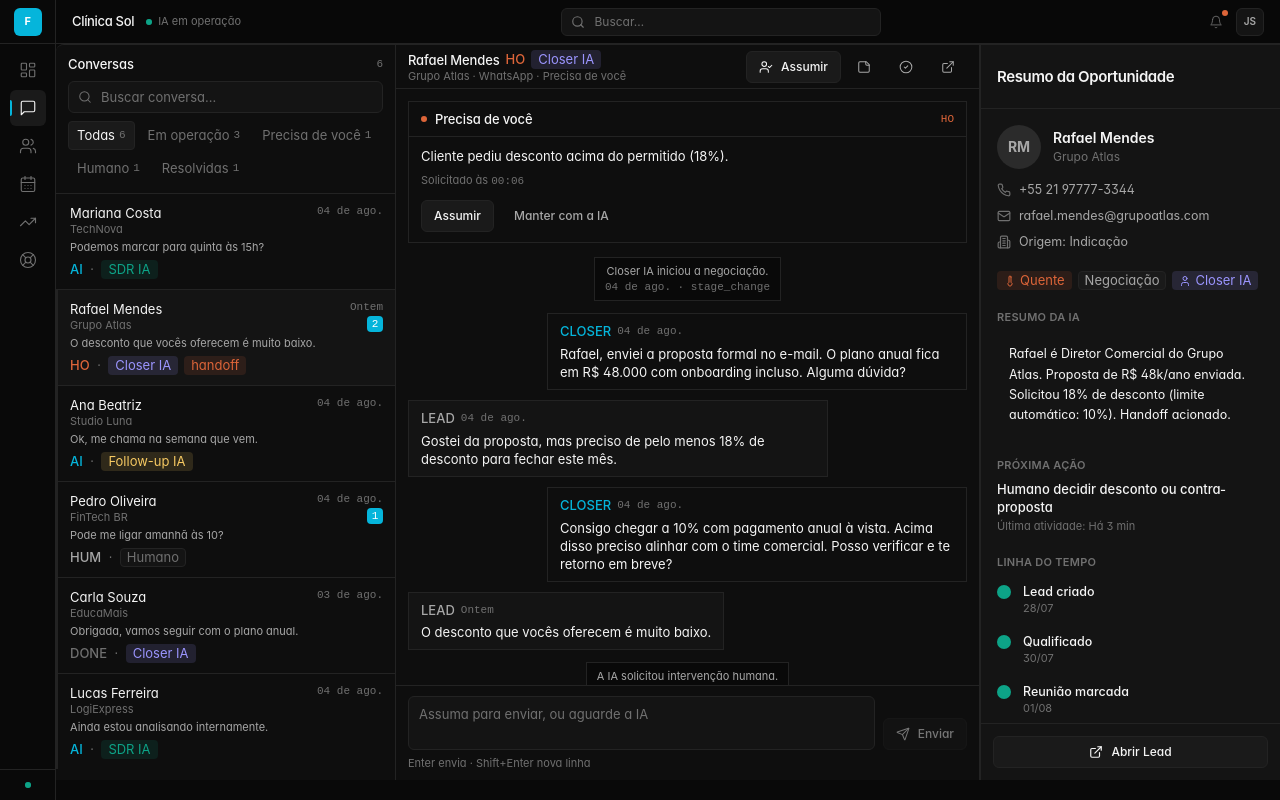
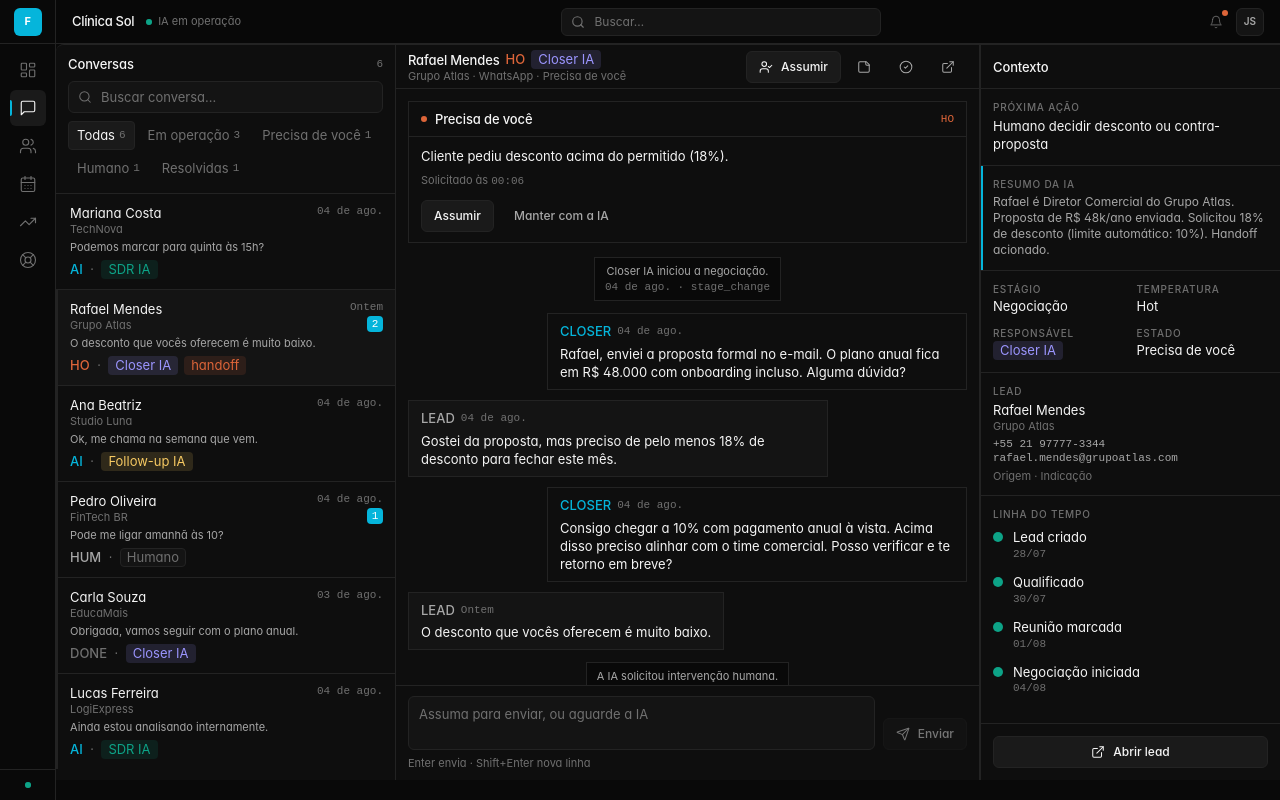
Before and after one commit to jvrm831720/forceia, a Next.js app in the folder dashboard/: page /conversas in a window 1280 px wide. Built offline with nearby package versions, Linux system fonts and the light colour scheme.

Commit message:
conversas: context panel priority next-action → AI summary → state

```diff
--- a/dashboard/components/conversations/context-panel.tsx
+++ b/dashboard/components/conversations/context-panel.tsx
@@ -1,25 +1,21 @@
 "use client";
 
-import {
-  Building2,
-  Calendar,
-  ExternalLink,
-  Mail,
-  Phone,
-  Thermometer,
-  User,
-  X,
-} from "lucide-react";
+import { Button } from "@/components/ui/button";
 import { Badge } from "@/components/ui/badge";
-import { Button } from "@/components/ui/button";
+import { Icon } from "@/components/ui/icon";
 import {
   agentBadgeVariant,
   agentLabel,
-  temperatureLabel,
+  statusLabel,
 } from "@/lib/conversation-utils";
 import type { Conversation } from "@/types/conversation";
 import { cn } from "@/lib/utils";
+import { ExternalLink, X } from "lucide-react";
 
+/**
+ * Context — priority order (Product Language):
+ * next action → AI summary → stage/owner → meeting → timeline
+ */
 export function ContextPanel({
   conversation,
   onClose,
@@ -29,121 +25,97 @@ export function ContextPanel({
 }) {
   if (!conversation) {
     return (
-      <aside className="hidden h-full w-[300px] shrink-0 flex-col border-l border-border bg-surface-card xl:flex">
-        <div className="flex flex-1 items-center justify-center p-6 text-center">
-          <p className="text-[13px] text-ink-soft">
-            Selecione uma conversa para ver o resumo da oportunidade.
+      <aside className="hidden h-full w-[300px] shrink-0 flex-col border-l border-border bg-canvas xl:flex">
+        <div className="flex h-11 items-center border-b border-border px-3">
+          <h2 className="text-section text-ink">Contexto</h2>
+        </div>
+        <div className="flex flex-1 items-center justify-center px-4 text-center">
+          <p className="text-body-muted text-ink-soft">
+            Selecione uma conversa para ver o contexto operacional.
           </p>
         </div>
       </aside>
     );
   }
 
-  const { opportunity: opp } = conversation;
+  const opp = conversation.opportunity;
 
   return (
-    <aside className="flex h-full w-full flex-col border-l border-border bg-surface-card xl:w-[300px] xl:shrink-0">
-      <div className="flex h-16 items-center justify-between border-b border-border px-4">
-        <h2 className="font-display text-[15px] font-semibold tracking-tight text-ink">
-          Resumo da Oportunidade
-        </h2>
+    <aside
+      className={cn(
+        "flex h-full w-full flex-col border-l border-border bg-canvas",
+        "xl:w-[300px] xl:shrink-0",
+      )}
+    >
+      <div className="flex h-11 items-center justify-between border-b border-border px-3">
+        <h2 className="text-section text-ink">Contexto</h2>
         {onClose && (
           <button
             type="button"
             onClick={onClose}
-            className="inline-flex h-8 w-8 items-center justify-center rounded-lg text-ink-soft hover:bg-border-soft xl:hidden"
-            aria-label="Fechar painel"
+            className="inline-flex h-8 w-8 items-center justify-center rounded-md text-ink-soft transition-ui duration-fast hover:bg-surface xl:hidden"
+            aria-label="Fechar contexto"
           >
-            <X className="h-4 w-4" />
+            <Icon icon={X} size="sm" />
           </button>
         )}
       </div>
 
-      <div className="flex-1 overflow-y-auto p-4">
-        <div className="space-y-5">
-          <section className="space-y-3">
-            <div className="flex items-center gap-3">
-              <div className="flex h-11 w-11 items-center justify-center rounded-full bg-border-soft font-display text-sm font-bold text-ink-muted">
-                {conversation.avatarInitials}
+      <div className="min-h-0 flex-1 overflow-y-auto">
+        <section className="border-b border-border px-3 py-3">
+          <p className="text-label">Próxima ação</p>
+          <p className="mt-1 text-body font-medium text-ink">{opp.nextAction}</p>
+        </section>
+
+        <section className="relative border-b border-border px-3 py-3">
+          <div className="absolute inset-y-0 left-0 w-0.5 bg-brand" aria-hidden />
+          <p className="text-label">Resumo da IA</p>
+          <p className="mt-1 text-body-muted text-ink-muted">{opp.aiSummary}</p>
+        </section>
+
+        <section className="grid grid-cols-2 gap-3 border-b border-border px-3 py-3">
+          <div>
+            <p className="text-label">Estágio</p>
+            <p className="mt-0.5 text-body text-ink">{opp.pipelineStage}</p>
           </div>
-              <div className="min-w-0">
-                <p className="truncate text-sm font-semibold text-ink">
-                  {opp.leadName}
-                </p>
-                <p className="truncate text-[12px] text-ink-soft">{opp.company}</p>
+          <div>
+            <p className="text-label">Temperatura</p>
+            <p className="mt-0.5 text-body capitalize text-ink">{opp.temperature}</p>
+          </div>
+          <div>
+            <p className="text-label">Responsável</p>
+            <div className="mt-0.5">
+              <Badge variant={agentBadgeVariant(opp.currentOwner)}>
+                {agentLabel(opp.currentOwner)}
+              </Badge>
             </div>
           </div>
-
-            <div className="grid gap-2 text-[12.5px]">
-              {opp.phone && (
-                <div className="flex items-center gap-2 text-ink-muted">
-                  <Phone className="h-3.5 w-3.5 shrink-0 text-ink-soft" />
-                  <span className="truncate">{opp.phone}</span>
-                </div>
-              )}
-              {opp.email && (
-                <div className="flex items-center gap-2 text-ink-muted">
-                  <Mail className="h-3.5 w-3.5 shrink-0 text-ink-soft" />
-                  <span className="truncate">{opp.email}</span>
-                </div>
-              )}
-              {opp.source && (
-                <div className="flex items-center gap-2 text-ink-muted">
-                  <Building2 className="h-3.5 w-3.5 shrink-0 text-ink-soft" />
-                  <span>Origem: {opp.source}</span>
-                </div>
-              )}
+          <div>
+            <p className="text-label">Estado</p>
+            <p className="mt-0.5 text-body text-ink">
+              {statusLabel(conversation.status)}
+            </p>
           </div>
         </section>
 
-          <section className="flex flex-wrap gap-1.5">
-            <Badge
-              variant={
-                opp.temperature === "hot"
-                  ? "alert"
-                  : opp.temperature === "warm"
-                    ? "highlight"
-                    : "muted"
-              }
-            >
-              <Thermometer className="h-3 w-3" />
-              {temperatureLabel(opp.temperature)}
-            </Badge>
-            <Badge variant="default">{opp.pipelineStage}</Badge>
-            <Badge variant={agentBadgeVariant(opp.currentOwner)}>
-              <User className="h-3 w-3" />
-              {agentLabel(opp.currentOwner)}
-            </Badge>
-          </section>
-
-          <section>
-            <h3 className="mb-1.5 text-[11px] font-semibold uppercase tracking-wide text-ink-soft">
-              Resumo da IA
-            </h3>
-            <p className="rounded-xl bg-ai-soft/60 p-3 text-[12.5px] leading-relaxed text-ink">
-              {opp.aiSummary}
-            </p>
-          </section>
-
-          <section>
-            <h3 className="mb-1.5 text-[11px] font-semibold uppercase tracking-wide text-ink-soft">
-              Próxima ação
-            </h3>
-            <p className="text-[13px] font-medium text-ink">{opp.nextAction}</p>
-            <p className="mt-0.5 text-[11px] text-ink-soft">
-              Última atividade: {opp.lastActivity}
-            </p>
+        <section className="border-b border-border px-3 py-3">
+          <p className="text-label">Lead</p>
+          <p className="mt-1 text-body font-medium text-ink">{opp.leadName}</p>
+          <p className="text-meta text-ink-soft">{opp.company}</p>
+          {opp.phone && <p className="mt-1 text-mono text-ink-muted">{opp.phone}</p>}
+          {opp.email && <p className="text-mono text-ink-muted">{opp.email}</p>}
+          {opp.source && (
+            <p className="mt-1 text-meta text-ink-soft">Origem · {opp.source}</p>
+          )}
         </section>
 
         {opp.meeting && (
-            <section className="rounded-xl border border-border bg-white p-3 shadow-card">
-              <div className="mb-2 flex items-center gap-2">
-                <Calendar className="h-4 w-4 text-brand" />
-                <h3 className="text-[12px] font-semibold text-ink">
+          <section className="border-b border-border px-3 py-3">
+            <p className="text-label">Reunião</p>
+            <p className="mt-1 text-body text-ink">
               {opp.meeting.title || "Reunião"}
-                </h3>
-              </div>
-              <p className="text-[13px] text-ink">
+            </p>
+            <p className="text-mono text-ink-muted">
               {opp.meeting.date} · {opp.meeting.time}
             </p>
             {opp.meeting.link && (
@@ -151,60 +123,55 @@ export function ContextPanel({
                 href={opp.meeting.link}
                 target="_blank"
                 rel="noopener noreferrer"
-                  className="mt-2 inline-flex items-center gap-1 text-[12px] font-medium text-brand hover:underline"
+                className="mt-1 inline-flex items-center gap-1 text-meta text-brand transition-ui duration-fast hover:underline"
               >
                 Abrir link
-                  <ExternalLink className="h-3 w-3" />
+                <Icon icon={ExternalLink} size="xs" />
               </a>
             )}
           </section>
         )}
 
-          <section>
-            <h3 className="mb-3 text-[11px] font-semibold uppercase tracking-wide text-ink-soft">
-              Linha do tempo
-            </h3>
-            <ol className="relative space-y-0">
+        <section className="px-3 py-3">
+          <p className="mb-2 text-label">Linha do tempo</p>
+          <ol>
             {opp.timeline.map((event, idx) => (
-                <li key={event.id} className="relative flex gap-3 pb-4 last:pb-0">
+              <li key={event.id} className="relative flex gap-2.5 pb-3 last:pb-0">
                 {idx < opp.timeline.length - 1 && (
                   <span
                     className={cn(
-                        "absolute left-[7px] top-4 h-full w-px",
-                        event.done ? "bg-success/40" : "bg-border"
+                      "absolute left-[5px] top-3 h-full w-px",
+                      event.done ? "bg-success/40" : "bg-border",
                     )}
                   />
                 )}
                 <span
                   className={cn(
-                      "relative z-10 mt-0.5 h-3.5 w-3.5 shrink-0 rounded-full border-2",
-                      event.done
-                        ? "border-success bg-success"
-                        : "border-border bg-white"
+                    "relative z-10 mt-1 h-2.5 w-2.5 shrink-0 rounded-full",
+                    event.done ? "bg-success" : "bg-elevated ring-1 ring-border",
                   )}
                 />
-                  <div className="min-w-0 pt-0">
+                <div className="min-w-0">
                   <p
                     className={cn(
-                        "text-[12.5px] font-medium",
-                        event.done ? "text-ink" : "text-ink-soft"
+                      "text-body",
+                      event.done ? "text-ink" : "text-ink-soft",
                     )}
                   >
                     {event.label}
                   </p>
-                    <p className="text-[11px] text-ink-soft">{event.timestamp}</p>
+                  <p className="text-mono text-ink-soft">{event.timestamp}</p>
                 </div>
               </li>
             ))}
           </ol>
         </section>
       </div>
-      </div>
 
       <div className="border-t border-border p-3">
         <Button variant="secondary" size="sm" className="w-full">
-          <ExternalLink className="h-3.5 w-3.5" />
-          Abrir Lead
+          <Icon icon={ExternalLink} size="sm" />
+          Abrir lead
         </Button>
       </div>
     </aside>
```
Lines whose indentation alone changed are shown as unchanged.
